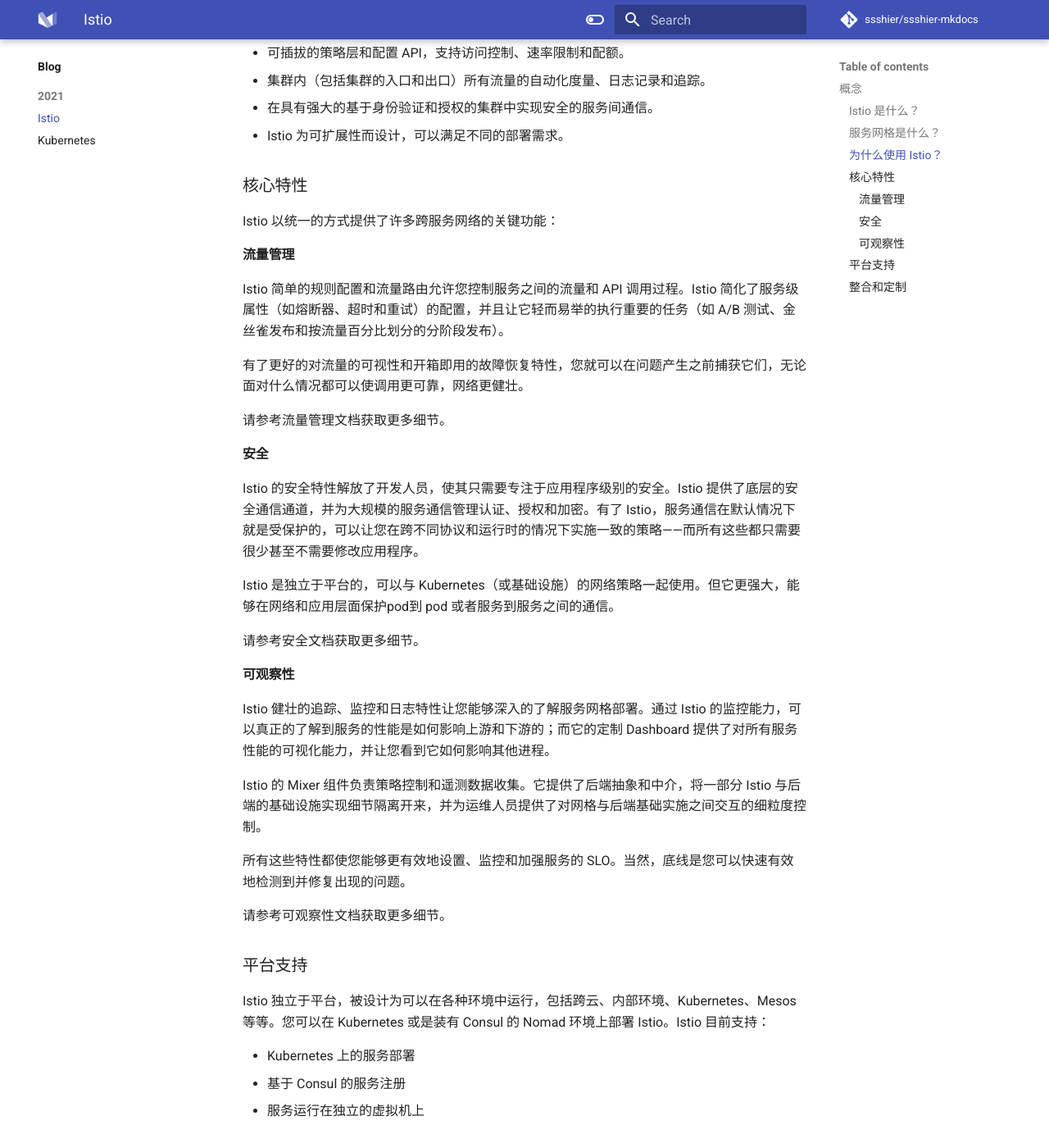
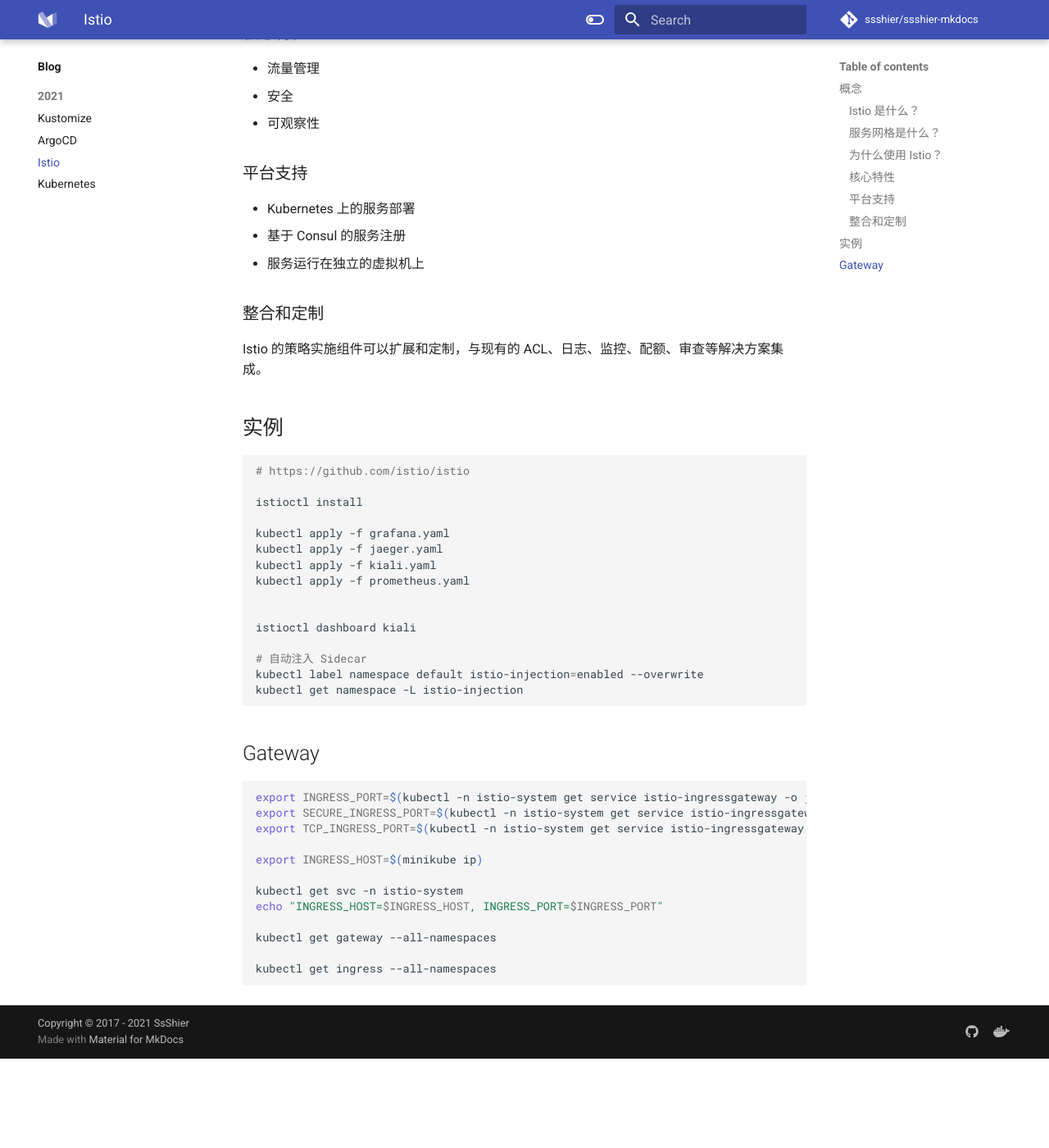
Before and after one commit to ssshier/mkdocs, an MkDocs documentation site: the page built from docs/blog/2021/Istio.md, in a window 1280 px wide and 1400 px high, scrolled down 1361 px. Shown: the whole window at 82% size. Built offline with MkDocs 1.6.1 and Material for MkDocs 9.7.7, drawn with Linux system fonts in a browser that asks for light colours; comment, search, counter and statistics services are not loaded; after the commit the page ends 2652 px from its top, so only the background shows below that; some of the changed text lies outside the part shown.

Commit message:
Update blog

````diff
--- a/docs/blog/2021/Istio.md
+++ b/docs/blog/2021/Istio.md
@@ -34,15 +34,11 @@
 
 ### 服务网格是什么？
 
-Istio 解决了开发人员和运维人员所面临的从单体应用向分布式微服务架构转变的挑战。了解它是如何做到这一点的可以让我们更详细地理解 Istio 的服务网格。
-
 术语服务网格用来描述组成这些应用程序的微服务网络以及它们之间的交互。随着服务网格的规模和复杂性不断的增长，它将会变得越来越难以理解和管理。它的需求包括服务发现、负载均衡、故障恢复、度量和监控等。服务网格通常还有更复杂的运维需求，比如 A/B 测试、金丝雀发布、速率限制、访问控制和端到端认证。
 
 Istio 提供了对整个服务网格的行为洞察和操作控制的能力，以及一个完整的满足微服务应用各种需求的解决方案。
 
 ### 为什么使用 Istio？
-
-通过负载均衡、服务间的身份验证、监控等方法，Istio 可以轻松地创建一个已经部署了服务的网络，而服务的代码只需很少更改甚至无需更改。通过在整个环境中部署一个特殊的 sidecar 代理为服务添加 Istio 的支持，而代理会拦截微服务之间的所有网络通信，然后使用其控制平面的功能来配置和管理 Istio，这包括：
 
 - 为 HTTP、gRPC、WebSocket 和 TCP 流量自动负载均衡。
 - 通过丰富的路由规则、重试、故障转移和故障注入对流量行为进行细粒度控制。
@@ -52,36 +48,10 @@
 - Istio 为可扩展性而设计，可以满足不同的部署需求。
 ### 核心特性
 
-Istio 以统一的方式提供了许多跨服务网络的关键功能：
-#### 流量管理
-
-Istio 简单的规则配置和流量路由允许您控制服务之间的流量和 API 调用过程。Istio 简化了服务级属性（如熔断器、超时和重试）的配置，并且让它轻而易举的执行重要的任务（如 A/B 测试、金丝雀发布和按流量百分比划分的分阶段发布）。
-
-有了更好的对流量的可视性和开箱即用的故障恢复特性，您就可以在问题产生之前捕获它们，无论面对什么情况都可以使调用更可靠，网络更健壮。
-
-请参考流量管理文档获取更多细节。
-
-#### 安全
-
-Istio 的安全特性解放了开发人员，使其只需要专注于应用程序级别的安全。Istio 提供了底层的安全通信通道，并为大规模的服务通信管理认证、授权和加密。有了 Istio，服务通信在默认情况下就是受保护的，可以让您在跨不同协议和运行时的情况下实施一致的策略——而所有这些都只需要很少甚至不需要修改应用程序。
-
-Istio 是独立于平台的，可以与 Kubernetes（或基础设施）的网络策略一起使用。但它更强大，能够在网络和应用层面保护pod到 pod 或者服务到服务之间的通信。
-
-请参考安全文档获取更多细节。
-
-#### 可观察性
-
-Istio 健壮的追踪、监控和日志特性让您能够深入的了解服务网格部署。通过 Istio 的监控能力，可以真正的了解到服务的性能是如何影响上游和下游的；而它的定制 Dashboard 提供了对所有服务性能的可视化能力，并让您看到它如何影响其他进程。
-
-Istio 的 Mixer 组件负责策略控制和遥测数据收集。它提供了后端抽象和中介，将一部分 Istio 与后端的基础设施实现细节隔离开来，并为运维人员提供了对网格与后端基础实施之间交互的细粒度控制。
-
-所有这些特性都使您能够更有效地设置、监控和加强服务的 SLO。当然，底线是您可以快速有效地检测到并修复出现的问题。
-
-请参考可观察性文档获取更多细节。
-
+- 流量管理
+- 安全
+- 可观察性
 ### 平台支持
-
-Istio 独立于平台，被设计为可以在各种环境中运行，包括跨云、内部环境、Kubernetes、Mesos 等等。您可以在 Kubernetes 或是装有 Consul 的 Nomad 环境上部署 Istio。Istio 目前支持：
 
 - Kubernetes 上的服务部署
 - 基于 Consul 的服务注册
@@ -89,3 +59,44 @@
 ### 整合和定制
 
 Istio 的策略实施组件可以扩展和定制，与现有的 ACL、日志、监控、配额、审查等解决方案集成。
+
+
+## 实例
+
+```shell
+
+# https://github.com/istio/istio
+
+istioctl install
+
+kubectl apply -f grafana.yaml
+kubectl apply -f jaeger.yaml
+kubectl apply -f kiali.yaml
+kubectl apply -f prometheus.yaml
+
+
+istioctl dashboard kiali
+
+# 自动注入 Sidecar
+kubectl label namespace default istio-injection=enabled --overwrite
+kubectl get namespace -L istio-injection
+
+```
+
+## Gateway
+
+```shell
+export INGRESS_PORT=$(kubectl -n istio-system get service istio-ingressgateway -o jsonpath='{.spec.ports[?(@.name=="http2")].nodePort}')
+export SECURE_INGRESS_PORT=$(kubectl -n istio-system get service istio-ingressgateway -o jsonpath='{.spec.ports[?(@.name=="https")].nodePort}')
+export TCP_INGRESS_PORT=$(kubectl -n istio-system get service istio-ingressgateway -o jsonpath='{.spec.ports[?(@.name=="tcp")].nodePort}')
+
+export INGRESS_HOST=$(minikube ip)
+
+kubectl get svc -n istio-system
+echo "INGRESS_HOST=$INGRESS_HOST, INGRESS_PORT=$INGRESS_PORT"
+
+kubectl get gateway --all-namespaces
+
+kubectl get ingress --all-namespaces
+
+```
--- a/mkdocs.yml
+++ b/mkdocs.yml
@@ -138,5 +138,7 @@
   - Blog:
     - blog/index.md
     - 2021:
+      - blog/2021/Kustomize.md
+      - blog/2021/ArgoCD.md
       - blog/2021/Istio.md
       - blog/2021/Kubernetes.md
````
Also changed, not shown: docs/blog/2021/ArgoCD.md (added, +9 -0 lines), docs/blog/2021/Kubernetes.md (+13 -16 lines), docs/blog/2021/Kustomize.md (added, +51 -0 lines).
